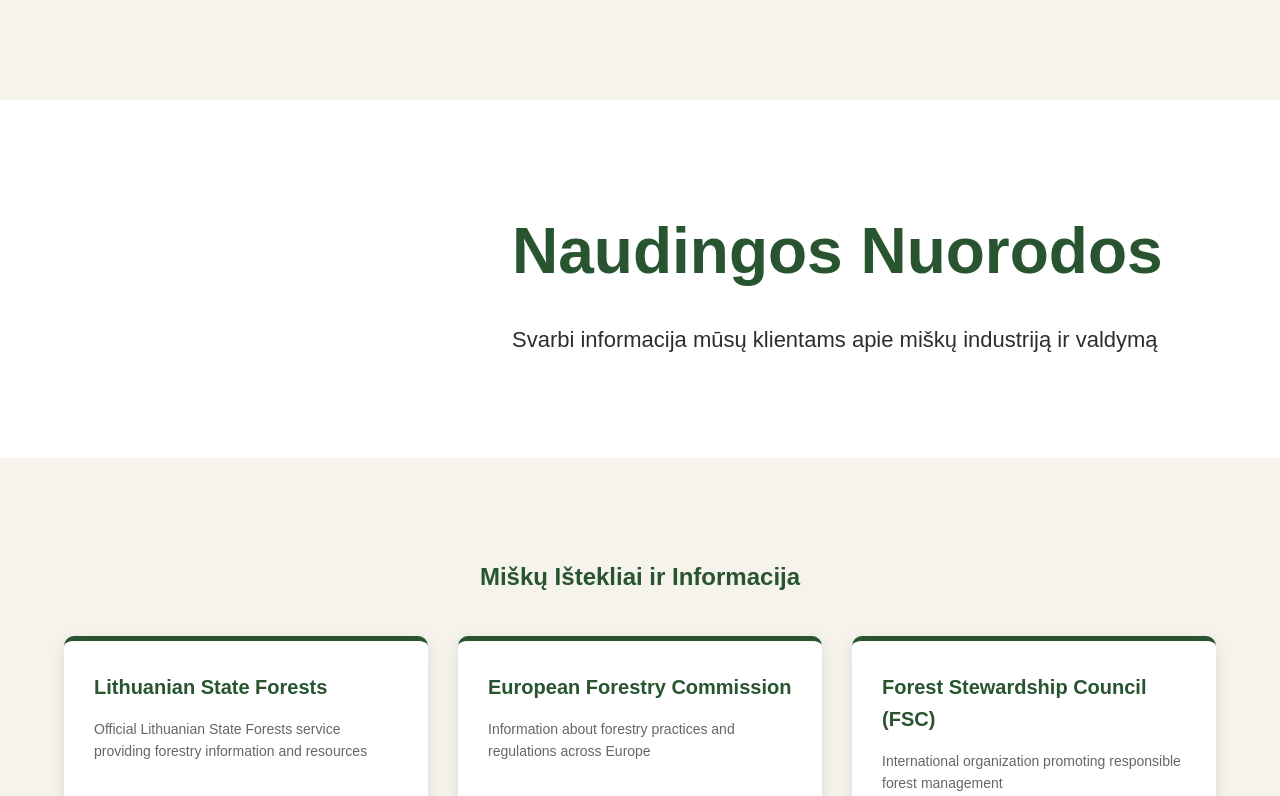
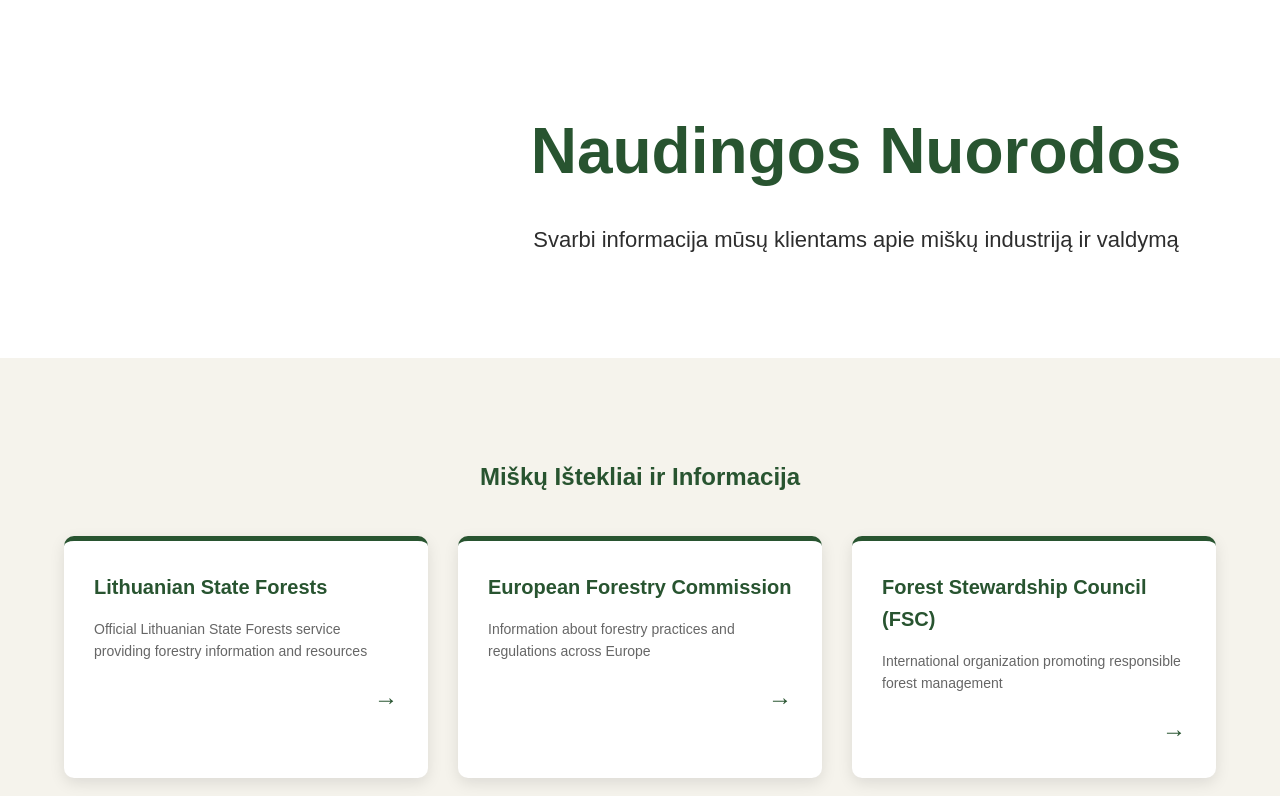
Before and after one commit to Pukis05/misko-ritmu, a Next.js app: page /helpful-links in a window 1280 px wide. Shown: the top 796 px of the page. Built offline with nearby package versions, Linux system fonts and the light colour scheme.

Commit message:
css fixes

```diff
--- a/app/globals.css
+++ b/app/globals.css
@@ -21,7 +21,7 @@
 
 main {
     display: block;
-    padding-top: 100px;
+    padding-top: 0px;
 }
 
 /* NAVBAR */
@@ -245,13 +245,11 @@
 
 .helpful-links-hero {
     background: white;
-    background-position: left center;
     background-repeat: no-repeat;
     color: #2d2d2d;
     display: flex;
     justify-content: flex-end;
-    align-items: center;
-    text-align: left;
+    text-align: center;
 }
 
 .helpful-links-hero h1 {
```
